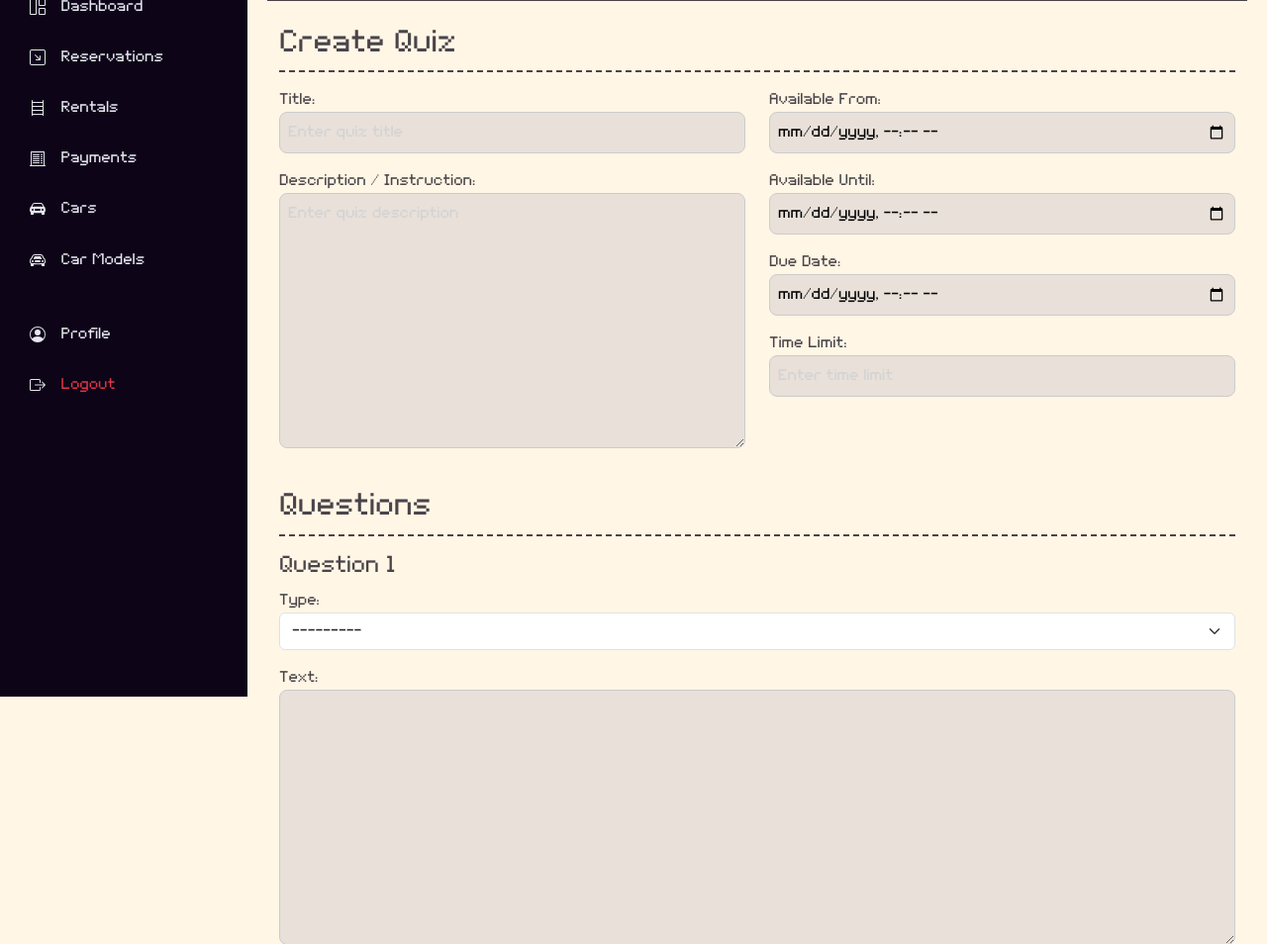
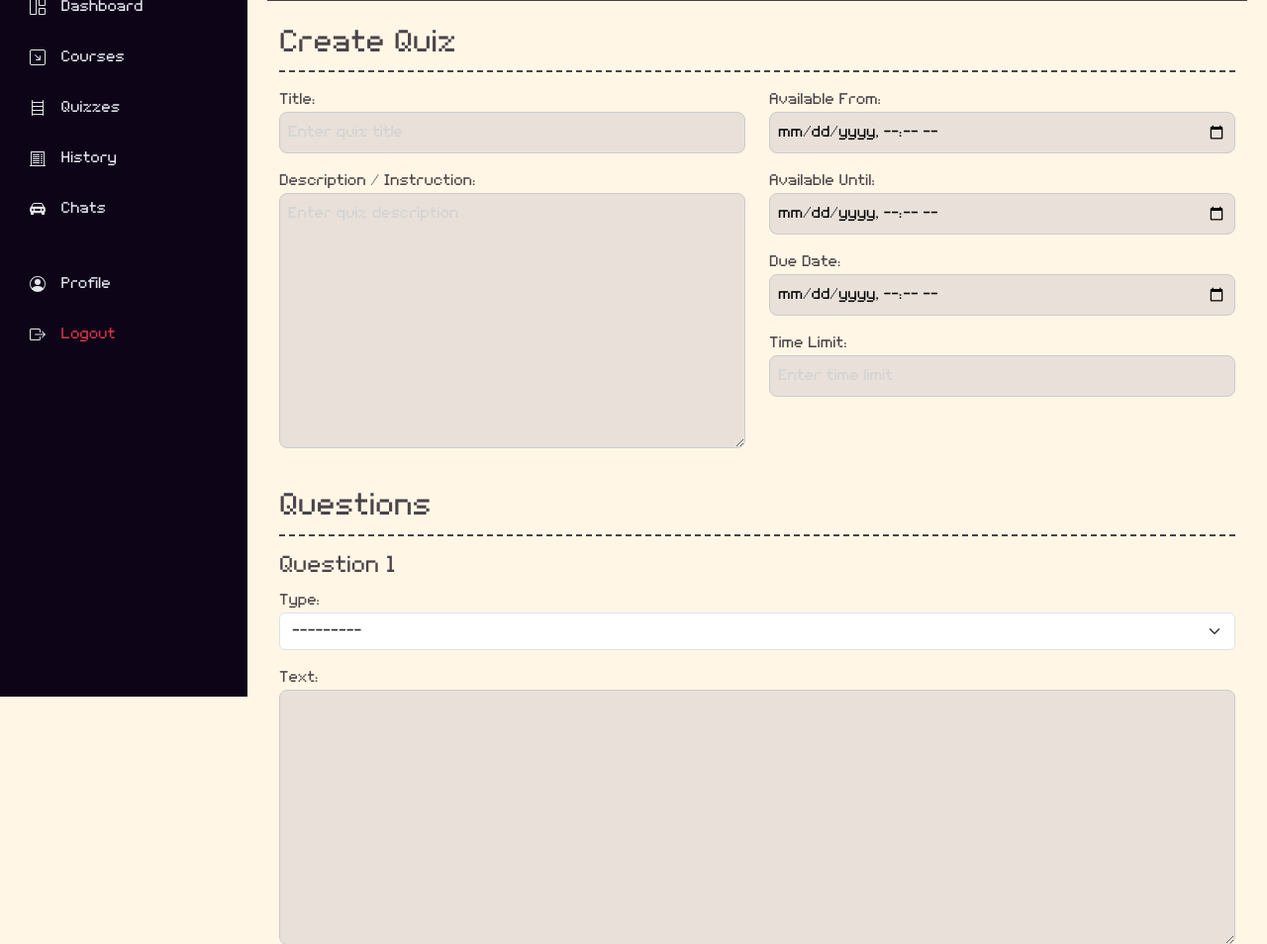
Before and after one commit to TIPmigs/Quizzongy, a Django app: page /quiz/create/ in a window 1280 px wide. Shown: the part 96-1050 px from the top of the page at 99% size. Run offline with Django 5.2, Linux system fonts and the light colour scheme; the visitor is signed in with stand-in values (Sample User, id 1); parts of the project's set-up code (start-up, migrations or seed data) failed here and were passed over; some web fonts are replaced.

Commit message:
Update quizbase.html

```diff
--- a/Quizzong/templates/quizbase.html
+++ b/Quizzong/templates/quizbase.html
@@ -41,7 +41,7 @@
                     <svg xmlns="http://www.w3.org/2000/svg" width="16" height="16" fill="currentColor" class="bi bi-arrow-down-right-square" viewBox="0 0 16 16">
                         <path fill-rule="evenodd" d="M15 2a1 1 0 0 0-1-1H2a1 1 0 0 0-1 1v12a1 1 0 0 0 1 1h12a1 1 0 0 0 1-1zM0 2a2 2 0 0 1 2-2h12a2 2 0 0 1 2 2v12a2 2 0 0 1-2 2H2a2 2 0 0 1-2-2zm5.854 3.146a.5.5 0 1 0-.708.708L9.243 9.95H6.475a.5.5 0 1 0 0 1h3.975a.5.5 0 0 0 .5-.5V6.475a.5.5 0 1 0-1 0v2.768z"/>
                       </svg>
-                    <span>Reservations</span>
+                    <span>Courses</span>
                 </a>
             </li>
             <li class="">
@@ -49,7 +49,7 @@
                     <svg xmlns="http://www.w3.org/2000/svg" width="16" height="16" fill="currentColor" class="bi bi-bookshelf" viewBox="0 0 16 16">
                         <path d="M2.5 0a.5.5 0 0 1 .5.5V2h10V.5a.5.5 0 0 1 1 0v15a.5.5 0 0 1-1 0V15H3v.5a.5.5 0 0 1-1 0V.5a.5.5 0 0 1 .5-.5M3 14h10v-3H3zm0-4h10V7H3zm0-4h10V3H3z"/>
                       </svg>
-                    <span>Rentals</span>
+                    <span>Quizzes</span>
                 </a>
             </li>
             <li class="">
@@ -58,7 +58,7 @@
                         <path d="M3 4.5a.5.5 0 0 1 .5-.5h6a.5.5 0 1 1 0 1h-6a.5.5 0 0 1-.5-.5m0 2a.5.5 0 0 1 .5-.5h6a.5.5 0 1 1 0 1h-6a.5.5 0 0 1-.5-.5m0 2a.5.5 0 0 1 .5-.5h6a.5.5 0 1 1 0 1h-6a.5.5 0 0 1-.5-.5m0 2a.5.5 0 0 1 .5-.5h6a.5.5 0 0 1 0 1h-6a.5.5 0 0 1-.5-.5m0 2a.5.5 0 0 1 .5-.5h6a.5.5 0 0 1 0 1h-6a.5.5 0 0 1-.5-.5M11.5 4a.5.5 0 0 0 0 1h1a.5.5 0 0 0 0-1zm0 2a.5.5 0 0 0 0 1h1a.5.5 0 0 0 0-1zm0 2a.5.5 0 0 0 0 1h1a.5.5 0 0 0 0-1zm0 2a.5.5 0 0 0 0 1h1a.5.5 0 0 0 0-1zm0 2a.5.5 0 0 0 0 1h1a.5.5 0 0 0 0-1z"/>
                         <path d="M2.354.646a.5.5 0 0 0-.801.13l-.5 1A.5.5 0 0 0 1 2v13H.5a.5.5 0 0 0 0 1h15a.5.5 0 0 0 0-1H15V2a.5.5 0 0 0-.053-.224l-.5-1a.5.5 0 0 0-.8-.13L13 1.293l-.646-.647a.5.5 0 0 0-.708 0L11 1.293l-.646-.647a.5.5 0 0 0-.708 0L9 1.293 8.354.646a.5.5 0 0 0-.708 0L7 1.293 6.354.646a.5.5 0 0 0-.708 0L5 1.293 4.354.646a.5.5 0 0 0-.708 0L3 1.293zm-.217 1.198.51.51a.5.5 0 0 0 .707 0L4 1.707l.646.647a.5.5 0 0 0 .708 0L6 1.707l.646.647a.5.5 0 0 0 .708 0L8 1.707l.646.647a.5.5 0 0 0 .708 0L10 1.707l.646.647a.5.5 0 0 0 .708 0L12 1.707l.646.647a.5.5 0 0 0 .708 0l.509-.51.137.274V15H2V2.118z"/>
                       </svg>
-                    <span>Payments</span>
+                    <span>History</span>
                 </a>
             </li>
 
@@ -67,16 +67,7 @@
                     <svg xmlns="http://www.w3.org/2000/svg" width="16" height="16" fill="currentColor" class="bi bi-car-front-fill" viewBox="0 0 16 16">
                         <path d="M2.52 3.515A2.5 2.5 0 0 1 4.82 2h6.362c1 0 1.904.596 2.298 1.515l.792 1.848c.075.175.21.319.38.404.5.25.855.715.965 1.262l.335 1.679q.05.242.049.49v.413c0 .814-.39 1.543-1 1.997V13.5a.5.5 0 0 1-.5.5h-2a.5.5 0 0 1-.5-.5v-1.338c-1.292.048-2.745.088-4 .088s-2.708-.04-4-.088V13.5a.5.5 0 0 1-.5.5h-2a.5.5 0 0 1-.5-.5v-1.892c-.61-.454-1-1.183-1-1.997v-.413a2.5 2.5 0 0 1 .049-.49l.335-1.68c.11-.546.465-1.012.964-1.261a.8.8 0 0 0 .381-.404l.792-1.848ZM3 10a1 1 0 1 0 0-2 1 1 0 0 0 0 2m10 0a1 1 0 1 0 0-2 1 1 0 0 0 0 2M6 8a1 1 0 0 0 0 2h4a1 1 0 1 0 0-2zM2.906 5.189a.51.51 0 0 0 .497.731c.91-.073 3.35-.17 4.597-.17s3.688.097 4.597.17a.51.51 0 0 0 .497-.731l-.956-1.913A.5.5 0 0 0 11.691 3H4.309a.5.5 0 0 0-.447.276L2.906 5.19Z"/>
                       </svg>
-                    <span>Cars</span>
-                </a>
-            </li>
-            <li class="">
-                <a href="" class="">
-                    <svg xmlns="http://www.w3.org/2000/svg" width="16" height="16" fill="currentColor" class="bi bi-car-front" viewBox="0 0 16 16">
-                        <path d="M4 9a1 1 0 1 1-2 0 1 1 0 0 1 2 0m10 0a1 1 0 1 1-2 0 1 1 0 0 1 2 0M6 8a1 1 0 0 0 0 2h4a1 1 0 1 0 0-2zM4.862 4.276 3.906 6.19a.51.51 0 0 0 .497.731c.91-.073 2.35-.17 3.597-.17s2.688.097 3.597.17a.51.51 0 0 0 .497-.731l-.956-1.913A.5.5 0 0 0 10.691 4H5.309a.5.5 0 0 0-.447.276"/>
-                        <path d="M2.52 3.515A2.5 2.5 0 0 1 4.82 2h6.362c1 0 1.904.596 2.298 1.515l.792 1.848c.075.175.21.319.38.404.5.25.855.715.965 1.262l.335 1.679q.05.242.049.49v.413c0 .814-.39 1.543-1 1.997V13.5a.5.5 0 0 1-.5.5h-2a.5.5 0 0 1-.5-.5v-1.338c-1.292.048-2.745.088-4 .088s-2.708-.04-4-.088V13.5a.5.5 0 0 1-.5.5h-2a.5.5 0 0 1-.5-.5v-1.892c-.61-.454-1-1.183-1-1.997v-.413a2.5 2.5 0 0 1 .049-.49l.335-1.68c.11-.546.465-1.012.964-1.261a.8.8 0 0 0 .381-.404l.792-1.848ZM4.82 3a1.5 1.5 0 0 0-1.379.91l-.792 1.847a1.8 1.8 0 0 1-.853.904.8.8 0 0 0-.43.564L1.03 8.904a1.5 1.5 0 0 0-.03.294v.413c0 .796.62 1.448 1.408 1.484 1.555.07 3.786.155 5.592.155s4.037-.084 5.592-.155A1.48 1.48 0 0 0 15 9.611v-.413q0-.148-.03-.294l-.335-1.68a.8.8 0 0 0-.43-.563 1.8 1.8 0 0 1-.853-.904l-.792-1.848A1.5 1.5 0 0 0 11.18 3z"/>
-                      </svg>
-                    <span>Car Models</span>
+                    <span>Chats</span>
                 </a>
             </li>
 
```
